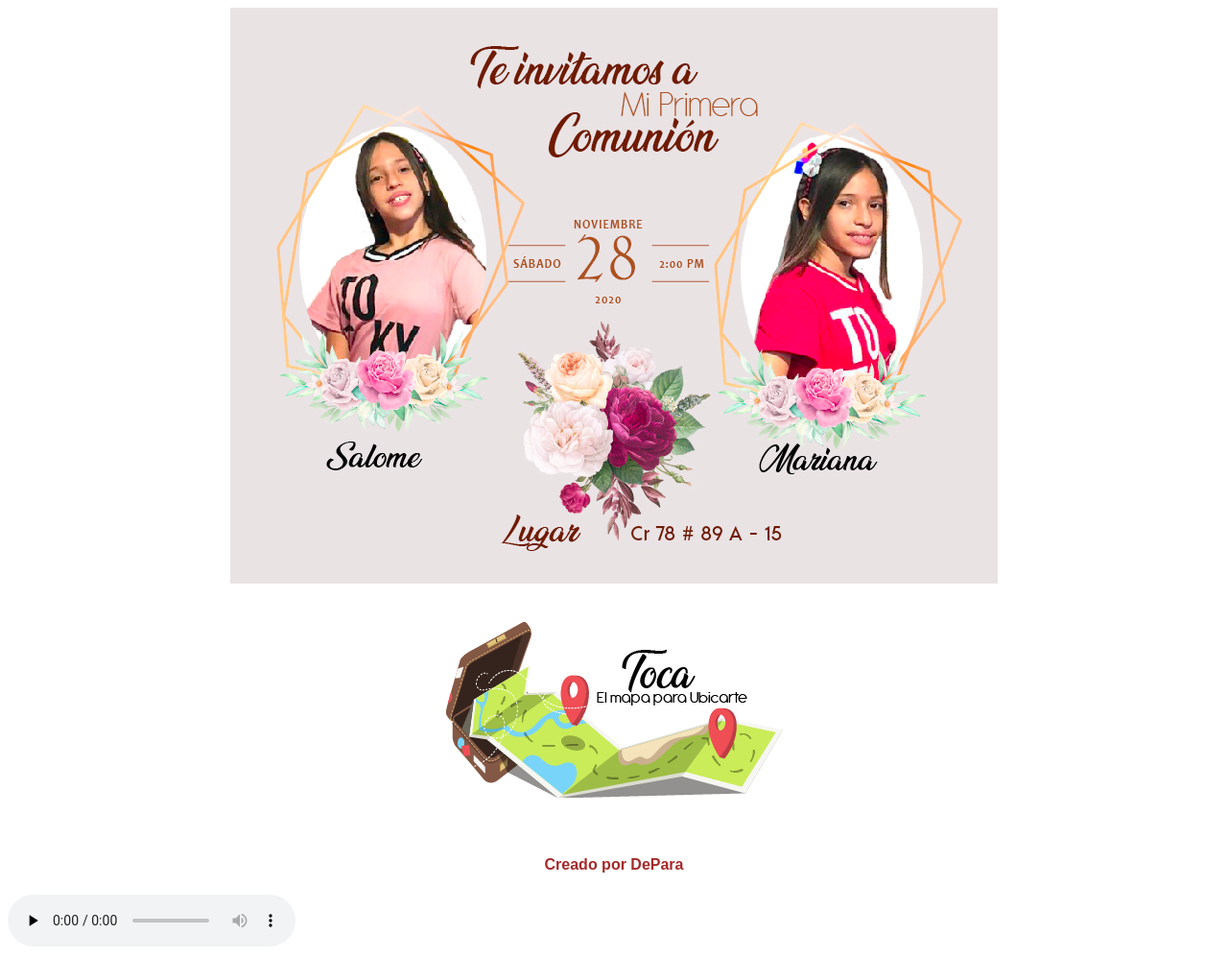
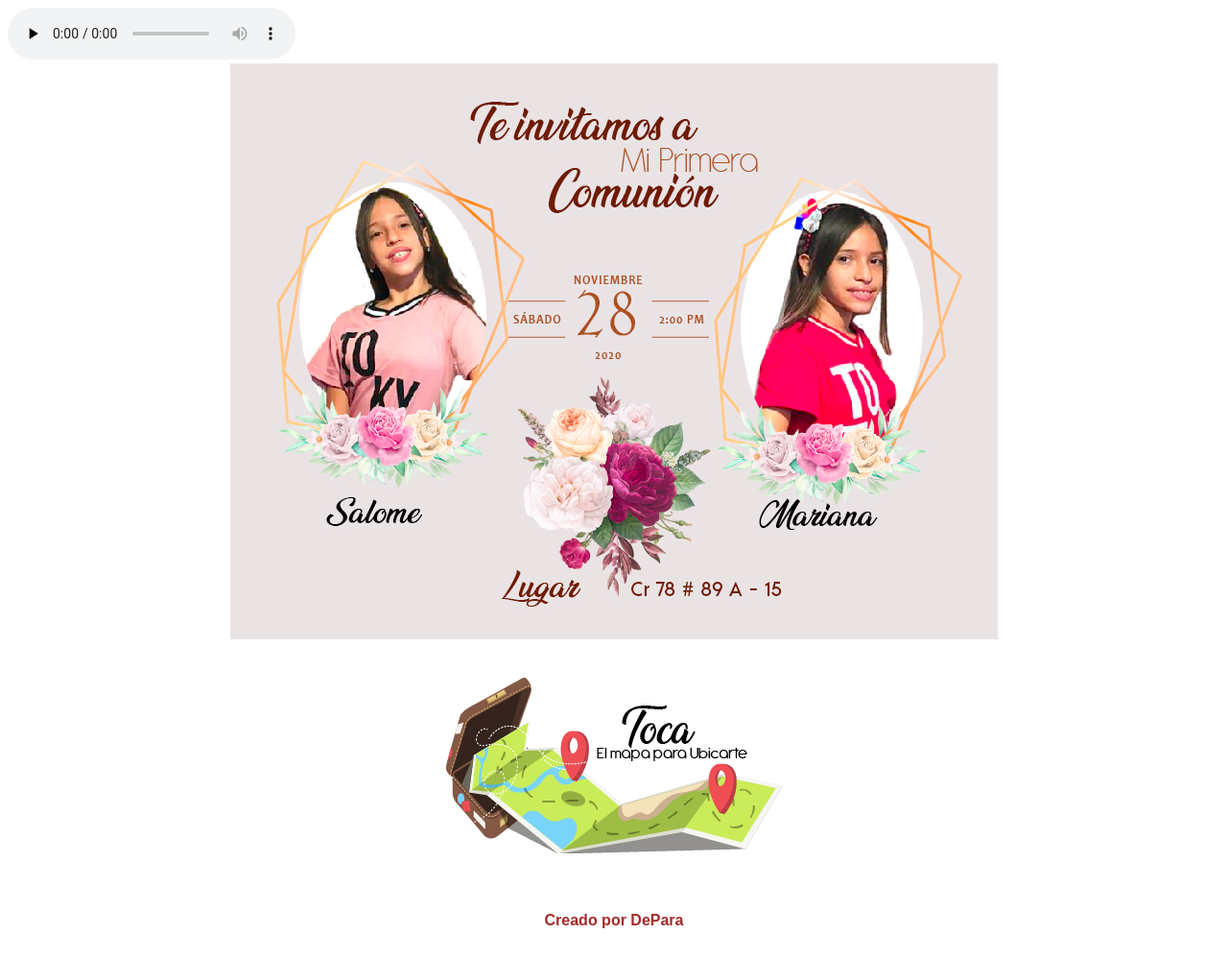
Before and after one commit to Hellen0315/Invitacion, a plain HTML site: page index.html in a window 1280 px wide. Shown: the whole page at 96% size. Drawn offline with Linux system fonts and the light colour scheme.

Commit message:
Update index.html

```diff
--- a/index.html
+++ b/index.html
@@ -6,6 +6,7 @@
     <LINK REL="stylesheet" TYPE="text/css" HREF="Styles.css">
   </head>
   <body>
+    <audio src="https://softimationshop.com/musica/audio.mp3" preload="none" controls  autoplay loop></audio>
     <div class="card">
       <div class="image">
       <img  src="/imagenes/diseño1.jpg" alt="Invitacion">
@@ -21,6 +22,5 @@
           <h4>Creado por DePara</h4>
         </footer>
     </div>
-    <audio src="https://softimationshop.com/musica/audio.mp3" preload="none" controls></audio>
   </body>
 </html>
```
